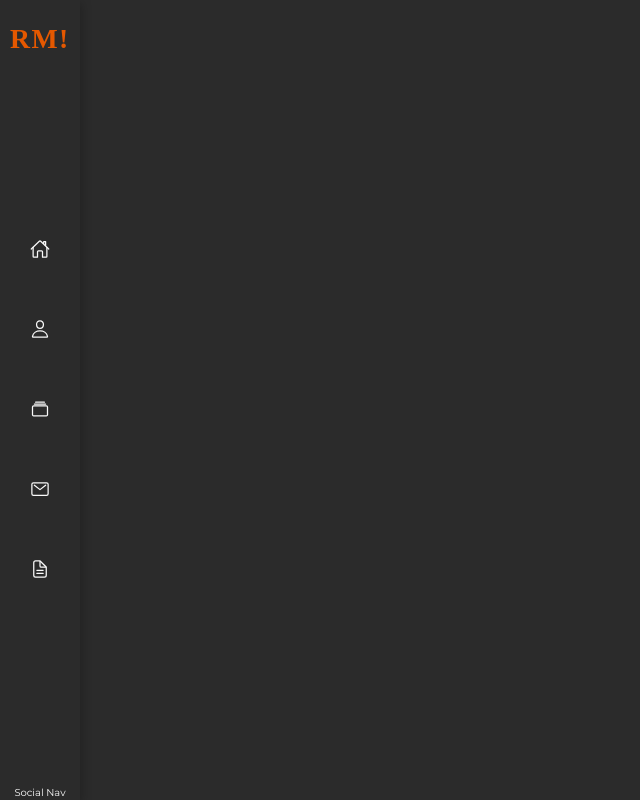
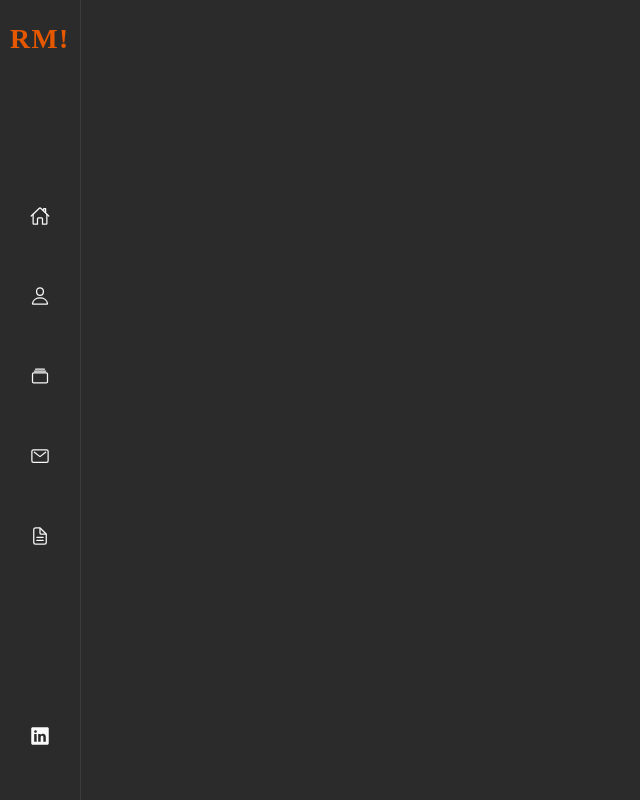
Before and after one commit to theruelmisa/theruelmisa_v1, a React (Create React App) app: page / in a window 1280 px wide. Shown: the whole page, without its empty margins (0-640 px from the left). Built offline with nearby package versions, Linux system fonts and the light colour scheme.

Commit message:
added social media link

```diff
--- a/src/components/Navbar/Navbar.elements.js
+++ b/src/components/Navbar/Navbar.elements.js
@@ -11,7 +11,8 @@ export const NavBox = styled.nav`
     position: fixed;
     top: 0;
     left: 0;
-    box-shadow: var(--bs-light);
+    /* box-shadow: var(--bs-light); */
+    border-right: 1px solid #3c3c3c;
 `;
 
 export const NavItemsContainer = styled.ul`
@@ -55,3 +56,9 @@ export const NavLink = styled(Link)`
         }
     } */
 `;
+
+export const SocialLink = styled.a`
+    font-size: 2rem;
+    padding: 0.5rem 1.5rem;
+    height: 100%;
+`;
--- a/src/components/Navbar/Navbar.js
+++ b/src/components/Navbar/Navbar.js
@@ -4,14 +4,17 @@ import {
     NavBox,
     NavItemsContainer,
     NavItem,
-    NavLink
+    NavLink,
+    SocialLink
 } from './Navbar.elements';
 import {
     IoHomeOutline,
     IoPersonOutline,
     IoAlbumsOutline,
     IoMailOutline,
-    IoDocumentTextOutline
+    IoDocumentTextOutline,
+    IoLogoLinkedin,
+    IoLogoGithub
 } from "react-icons/io5";
 
 const Navbar = ({ logo, altLogo }) => {
@@ -45,8 +48,15 @@ const Navbar = ({ logo, altLogo }) => {
                     </NavLink>
                 </NavItem>
 
+
             </NavItemsContainer>
-            <p>Social Nav</p>
+            <NavItemsContainer>
+                <NavItem title="Resume">
+                    <SocialLink target="_blank" href="">
+                        <IoLogoLinkedin />
+                    </SocialLink>
+                </NavItem>
+            </NavItemsContainer>
         </NavBox>
 
     )
```
Also changed, not shown: 1 other file (tests, documents, lock files or other folders).
